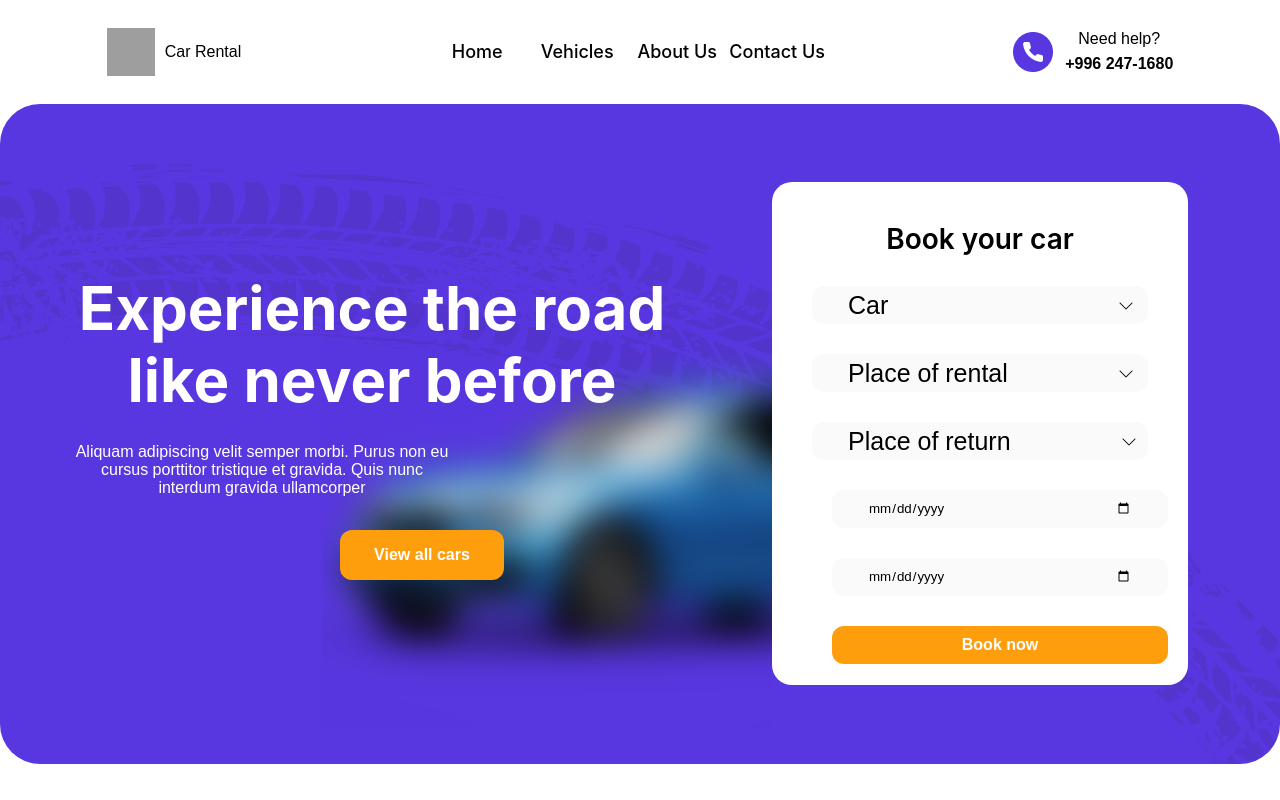
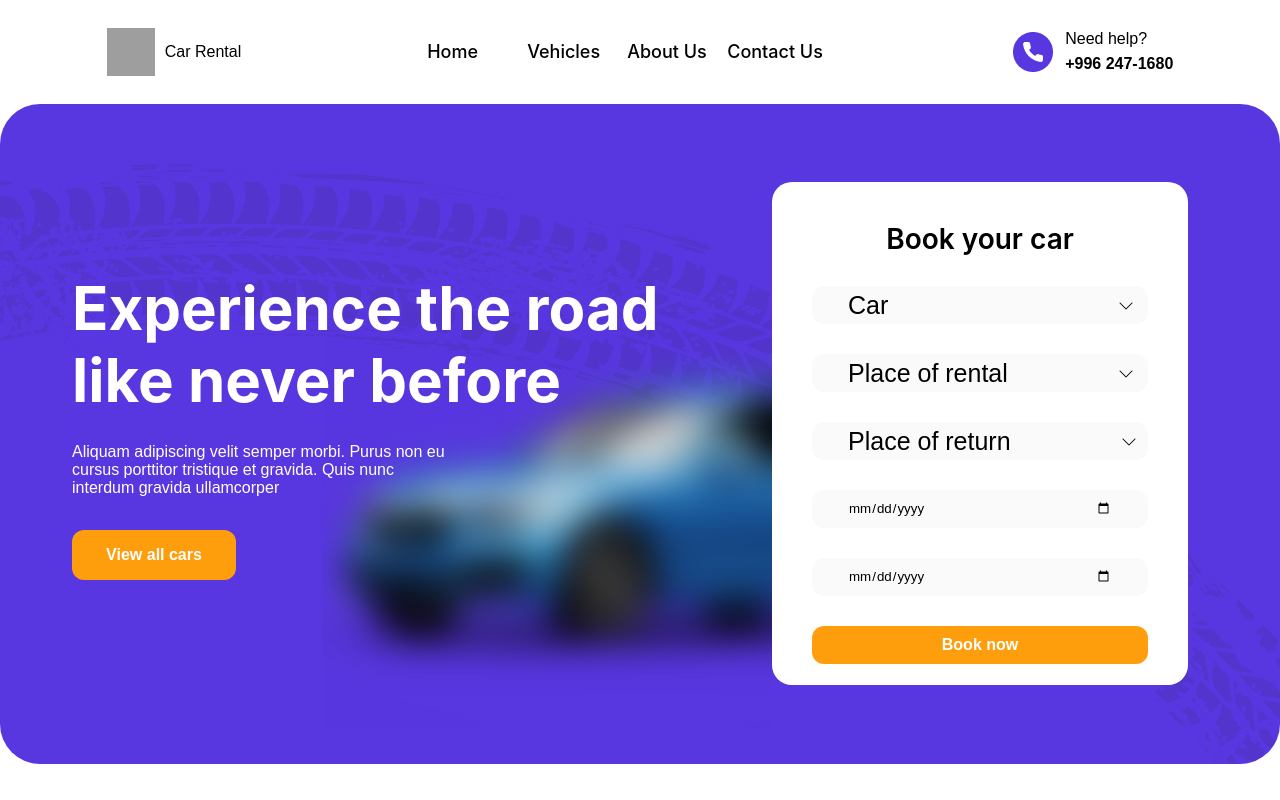
Before and after one commit to komilM/Car-Rental, a React app: page / in a window 1280 px wide. Shown: the top 800 px of the page. Built offline with nearby package versions, Linux system fonts and the light colour scheme; no server answers; grey boxes are pictures that could not be loaded; the HTML template or start-up script is replaced by a standard one.

Commit message:
text align ochirildi

```diff
--- a/src/Details/Details.css
+++ b/src/Details/Details.css
@@ -81,8 +81,3 @@ nav {
     font-weight: 600;
     margin-top: -15px;
 }
-
-
-.body {
-    text-align: center;
-}
```
